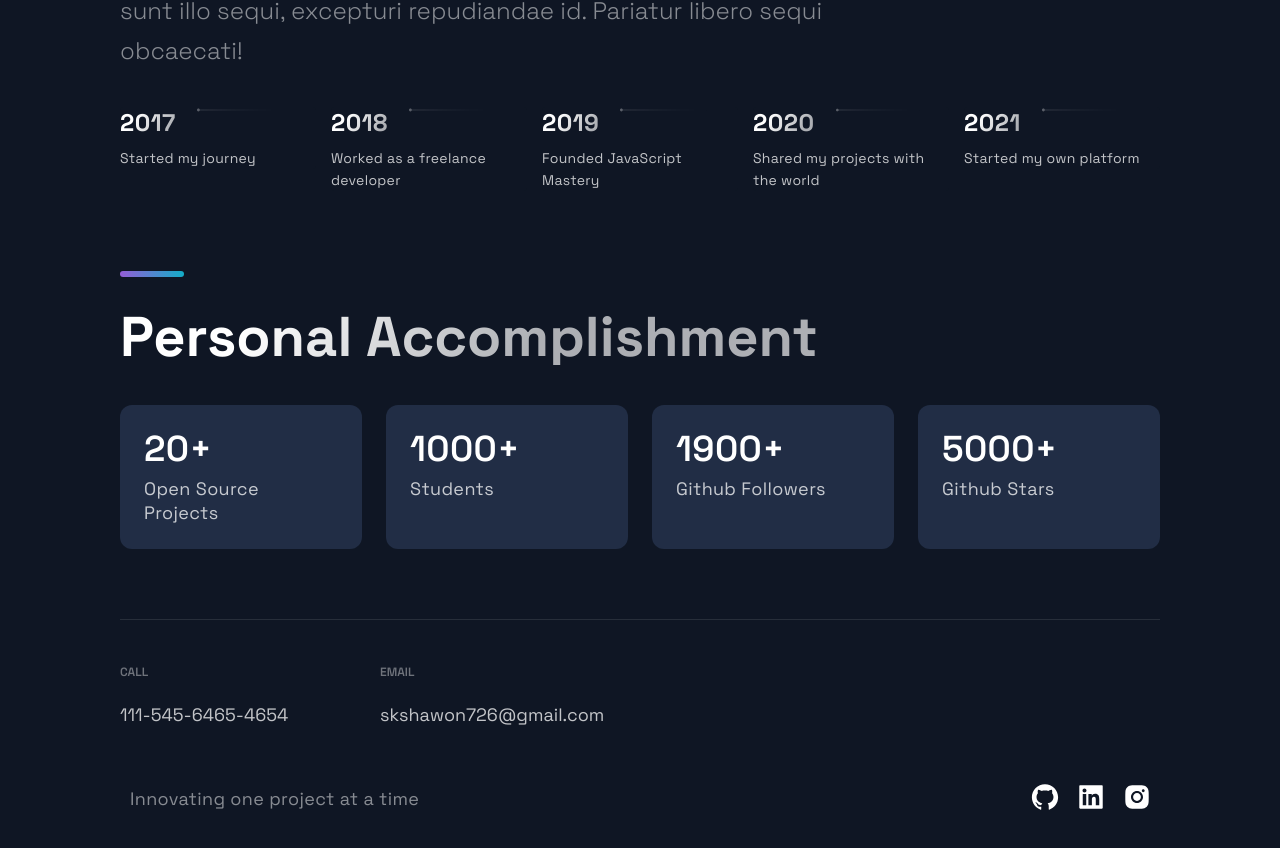
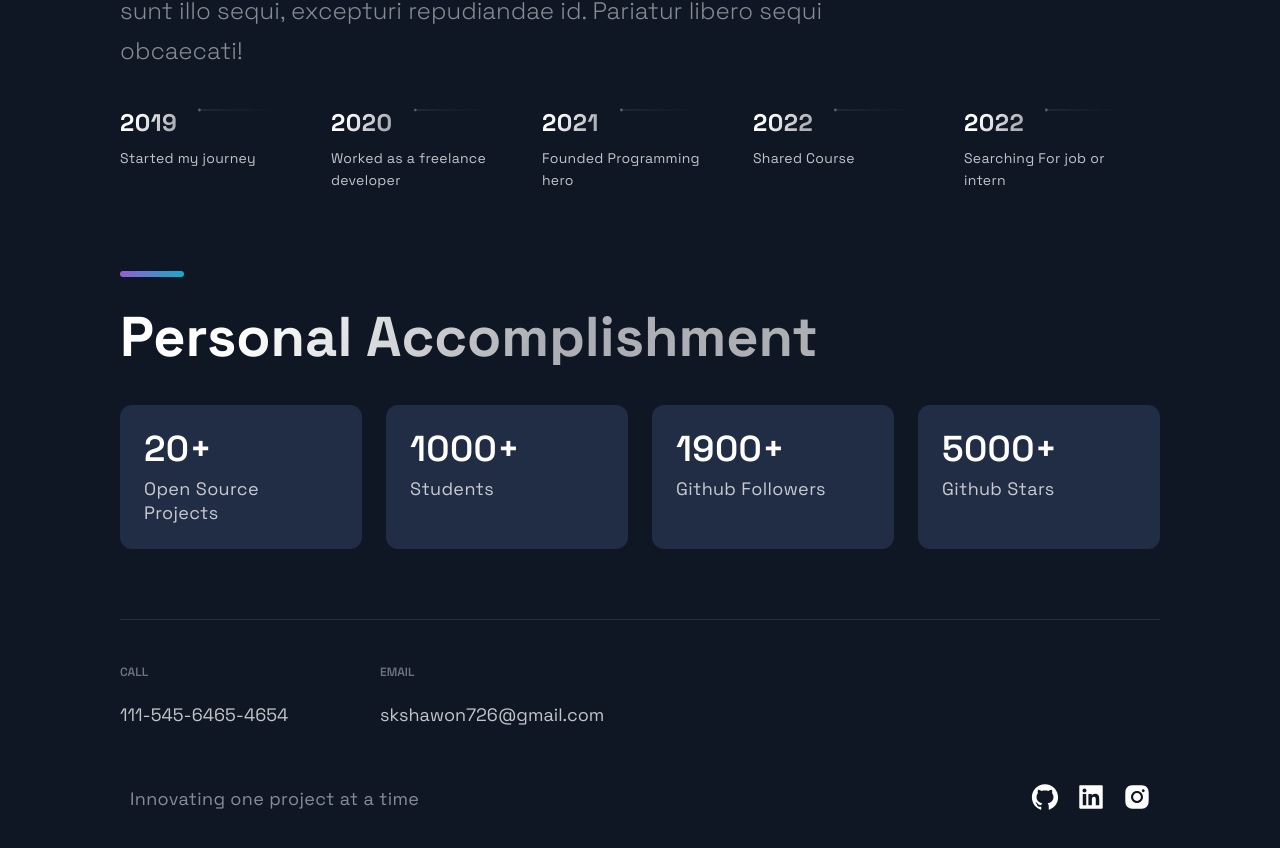
Before and after one commit to shakhawatsalam/My-portfolio, a Next.js app: page / in a window 1280 px wide. Shown: the part 2790-3638 px from the top of the page. Built offline with nearby package versions, Linux system fonts and the light colour scheme.

Commit message:
some changes

```diff
--- a/src/constants/constants.js
+++ b/src/constants/constants.js
@@ -38,9 +38,9 @@ export const projects = [
 ];
 
 export const TimeLineData = [
-  { year: 2017, text: 'Started my journey', },
-  { year: 2018, text: 'Worked as a freelance developer', },
-  { year: 2019, text: 'Founded JavaScript Mastery', },
-  { year: 2020, text: 'Shared my projects with the world', },
-  { year: 2021, text: 'Started my own platform', },
+  { year: 2019, text: 'Started my journey', },
+  { year: 2020, text: 'Worked as a freelance developer', },
+  { year: 2021, text: 'Founded Programming hero', },
+  { year: 2022, text: 'Shared Course', },
+  { year: 2022, text: 'Searching For job or intern', },
 ];
```
